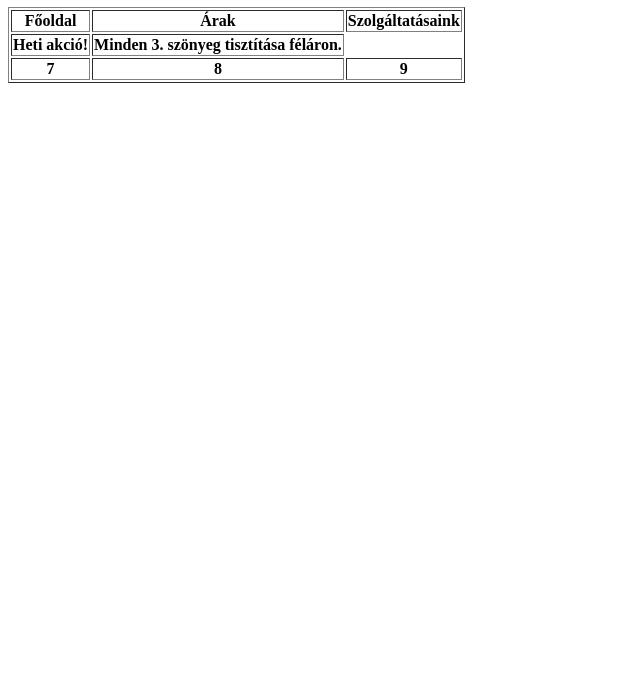
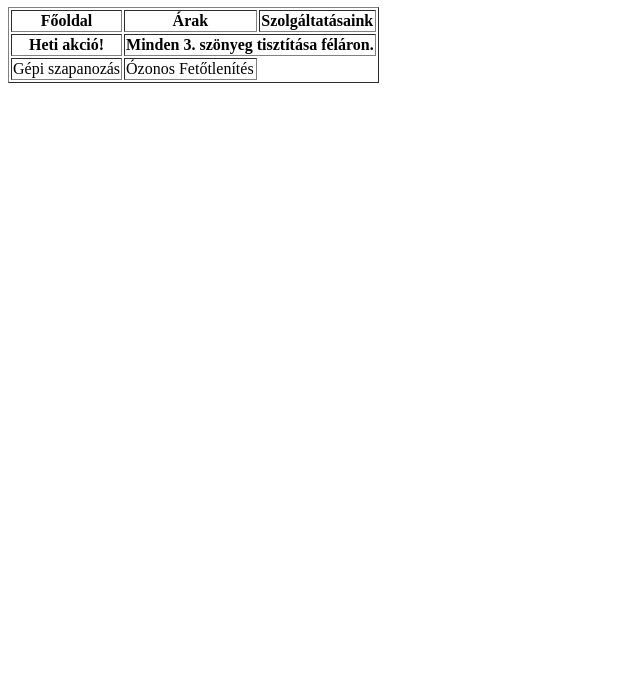
Before and after one commit to BalintDavid-cmd/projekt-4, a plain HTML site: page index.html in a window 1280 px wide. Shown: the part 109-800 px from the top of the page, without its empty margins (0-640 px from the left). Drawn offline with Linux system fonts and the light colour scheme.

Commit message:
Táblázat készitése

```diff
--- a/index.html
+++ b/index.html
@@ -25,13 +25,13 @@
 	<tbody>
 	<tr>
 		<th rowapan="2">Heti akció!</th>
-		<th rowapan="2">Minden 3. szönyeg tisztítása féláron.</th>
+		<th colspan="2">Minden 3. szönyeg tisztítása féláron.</th>
 
 	</tr>
 	<tr>
-		<th>7</th>
-		<th>8</th>
-		<th>9</th>
+		<td>Gépi szapanozás</td>
+		<td>Ózonos Fetőtlenítés</td>
+
 	</tr>
 	</tbody>
 </table>
```
